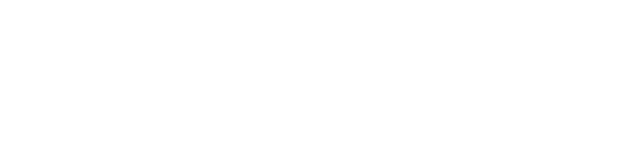
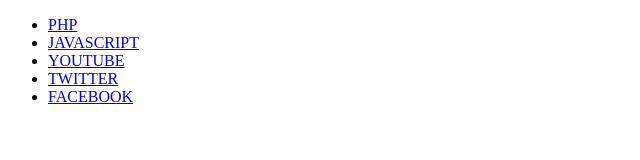
Before and after one commit to gekif/json_and_js, a plain HTML site: page loop_through_jsobject.html in a window 1280 px wide. Shown: the whole page, without its empty margins (0-640 px from the left). Drawn offline with Linux system fonts and the light colour scheme.

Commit message:
2. Let's start learning JSON: 5. Looping through a JavaScript Object part 3

```diff
--- a/loop_through_jsobject.html
+++ b/loop_through_jsobject.html
@@ -24,9 +24,11 @@
 
     for (key in data.courses) {
         output += '<li>' + '<a href="' + data.courses[key] + '">' + key + '</a></li>'
+    }
 
-        console.log(output);
-    }
+    var update = document.getElementById('social');
+
+    update.innerHTML = output.toUpperCase(update);
 </script>
 </body>
 </html>
```
